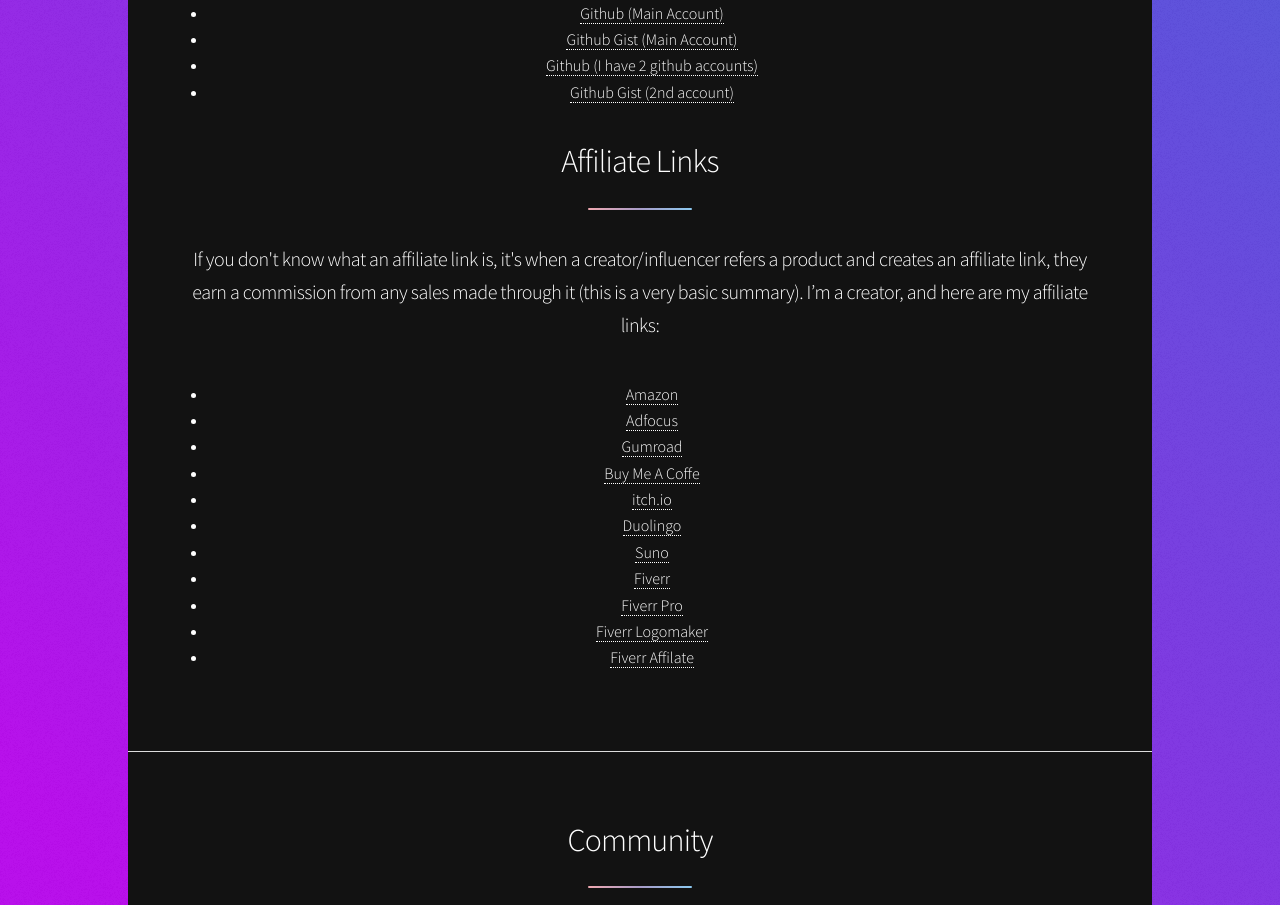
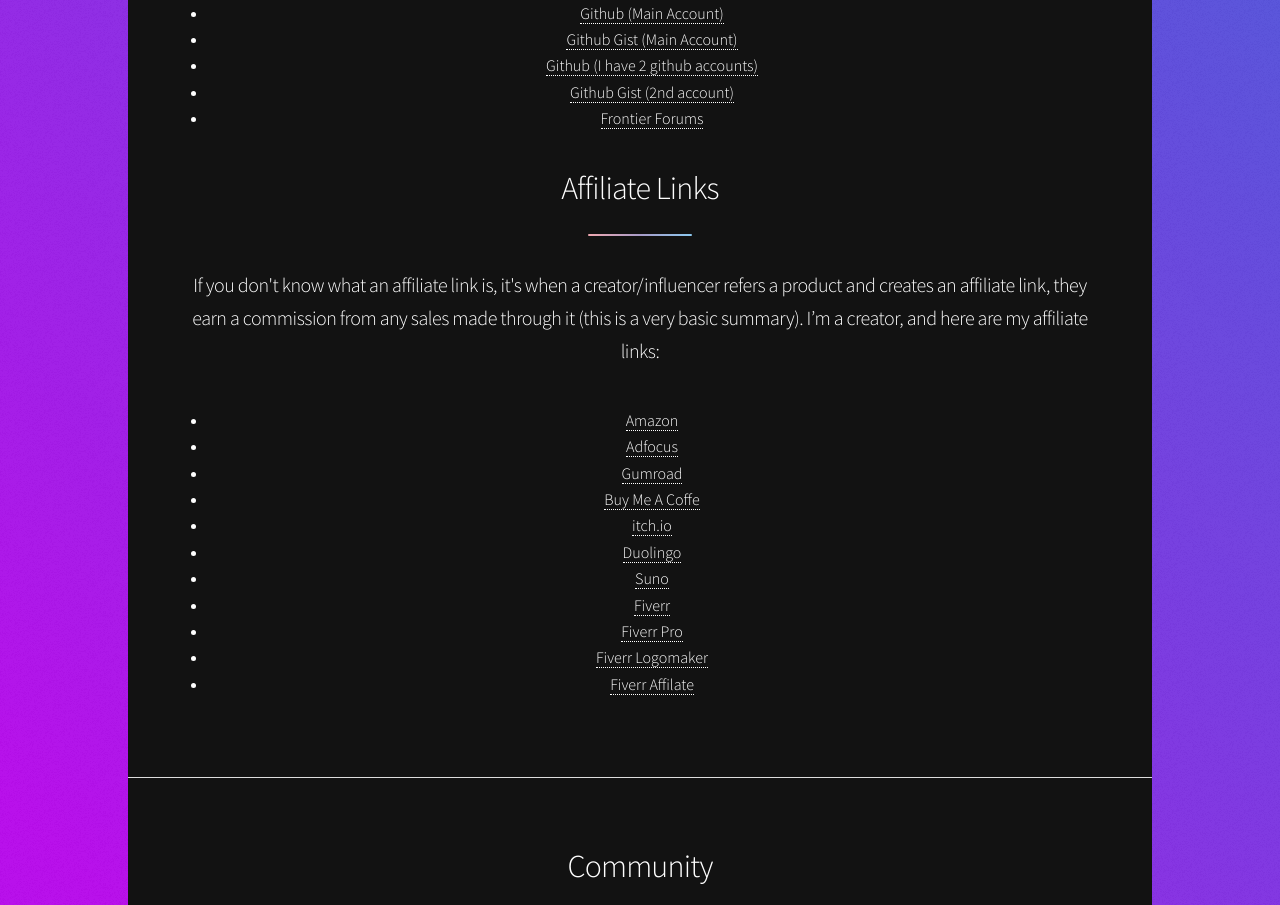
Before and after one commit to FreddieThePebble/FreddieThePebbleSite, a plain HTML site: page index.html in a window 1280 px wide. Shown: the part 2376-3281 px from the top of the page. Drawn offline with Linux system fonts and the light colour scheme; files whose address does not match are found by name.

Commit message:
Update index.html

```diff
--- a/index.html
+++ b/index.html
@@ -91,6 +91,7 @@
 										<li><a href="https://gist.github.com/FreddieThePebble">Github Gist (Main Account)</a></li>
 										<li><a href="https://github.com/ThatDumbGuy">Github (I have 2 github accounts)</a></li>
 										<li><a href="https://gist.github.com/ThatDumbGuy">Github Gist (2nd account)</a></li>
+										<li><a href="https://forums.frontier.co.uk/members/freddiethepebble.312358/">Frontier Forums</a></li>
 									  </ul>
 								<header class="major">
 									<h2>Affiliate Links</h2>
```
